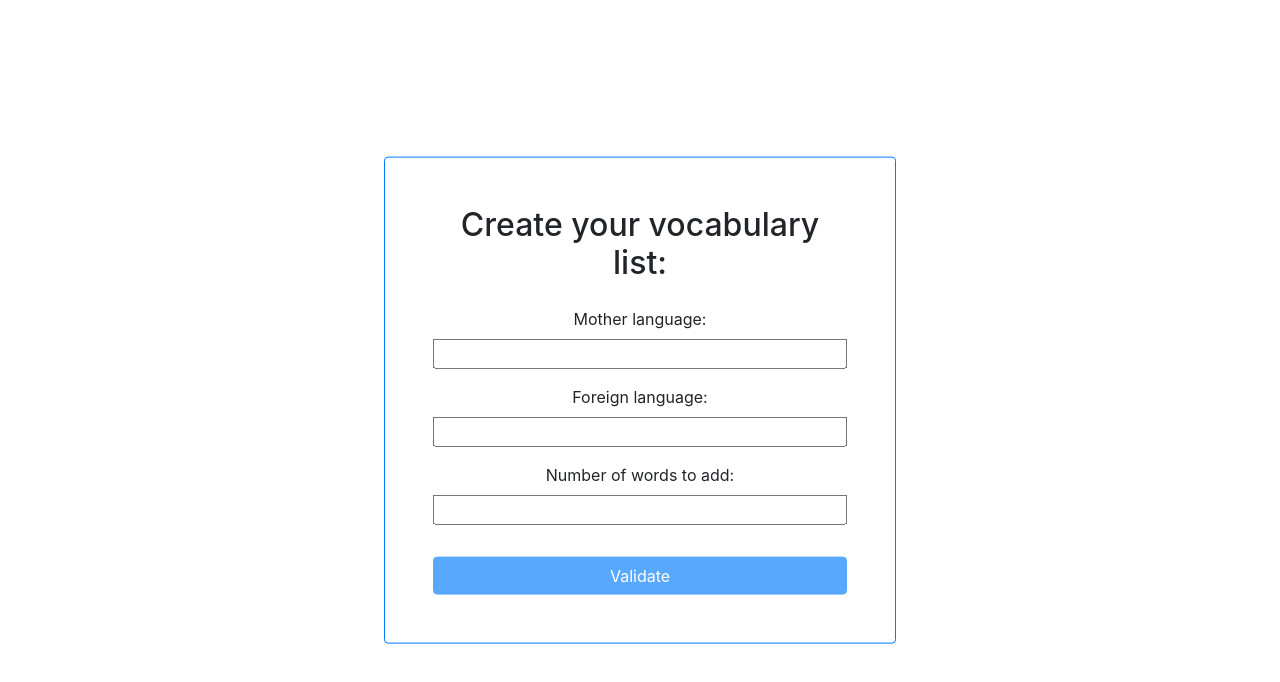
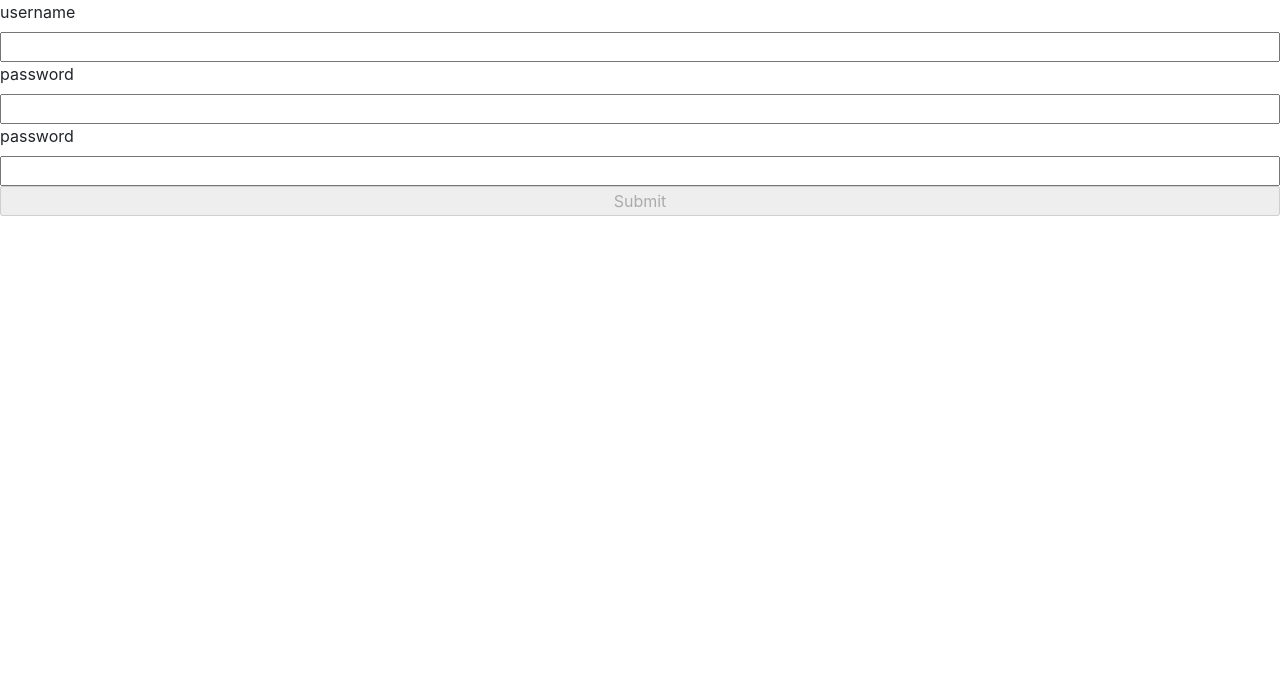
Before and after one commit to NayrPro/Flashcards, a React (Create React App) app: page / in a window 1280 px wide. Shown: the top 682 px of the page. Built offline with nearby package versions, Linux system fonts and the light colour scheme.

Commit message:
adding form

```diff
--- a/package.json
+++ b/package.json
@@ -7,6 +7,8 @@
     "@testing-library/react": "^9.5.0",
     "@testing-library/user-event": "^7.2.1",
     "bootstrap": "^4.5.2",
+    "jquery": "^3.5.1",
+    "popper.js": "^1.16.1",
     "react": "^16.13.1",
     "react-dom": "^16.13.1",
     "react-redux": "^7.2.1",
--- a/src/App.js
+++ b/src/App.js
@@ -1,4 +1,4 @@
-import React from "react";
+import React, {useEffect, useState} from "react";
 import 'bootstrap/dist/css/bootstrap.min.css'
 import Interface from "./components/Interface/Interface";
 import {useSelector} from "react-redux"
@@ -6,13 +6,47 @@ import ModalList from "./components/Interface/ModalList";
 
 function App() {
 
+  const [showForm, setShowForm] = useState(true)
+  const [username, setUsername] = useState("")
+  const [password1, setPassword1] = useState("")
+  const [password2, setPassword2] = useState("")
+  const [disabled, setDisabled] = useState(true)
 
+  // useEffect(() => {
+  //   fetch('/api')
+  //   .then(response => response.json())
+  //   .then(data => console.log(data))
+  // }, [])
 
+  useEffect(() => {
+    if(username !== "" && password1 !== "" && password2 !== ""){
+      setDisabled(false)
+    }
+  }, [username, password1, password2])
 
   const {showModalList} = useSelector(state=>({...state.interfaceReducer}))
 
   return (
-      showModalList === true ? <ModalList/> :  <Interface/>
+
+      showForm ?
+        <form action="/subscription" method="post">
+          <label htmlFor="username">username</label>
+          <input name="username" type="text" onChange={(e) => setUsername(e.target.value)} value={username}/>
+
+          <label htmlFor="password1">password</label>
+          <input name="password" type="password" onChange={(e) => setPassword1(e.target.value)} value={password1}/>
+
+          <label htmlFor="password2">password</label>
+          <input name="password" type="password" onChange={(e) => setPassword2(e.target.value)} value={password2}/>
+
+          <input type="submit" value="Submit" onClick={
+            (e) => {
+              password1 !== password2 ? e.preventDefault() : setShowForm(false)
+            }
+          } disabled={disabled}/>
+        </form>
+      :
+        showModalList === true ? <ModalList/> :  <Interface/>
   );
 }
 
```
Also changed, not shown: 1 other file (tests, documents, lock files or other folders).
